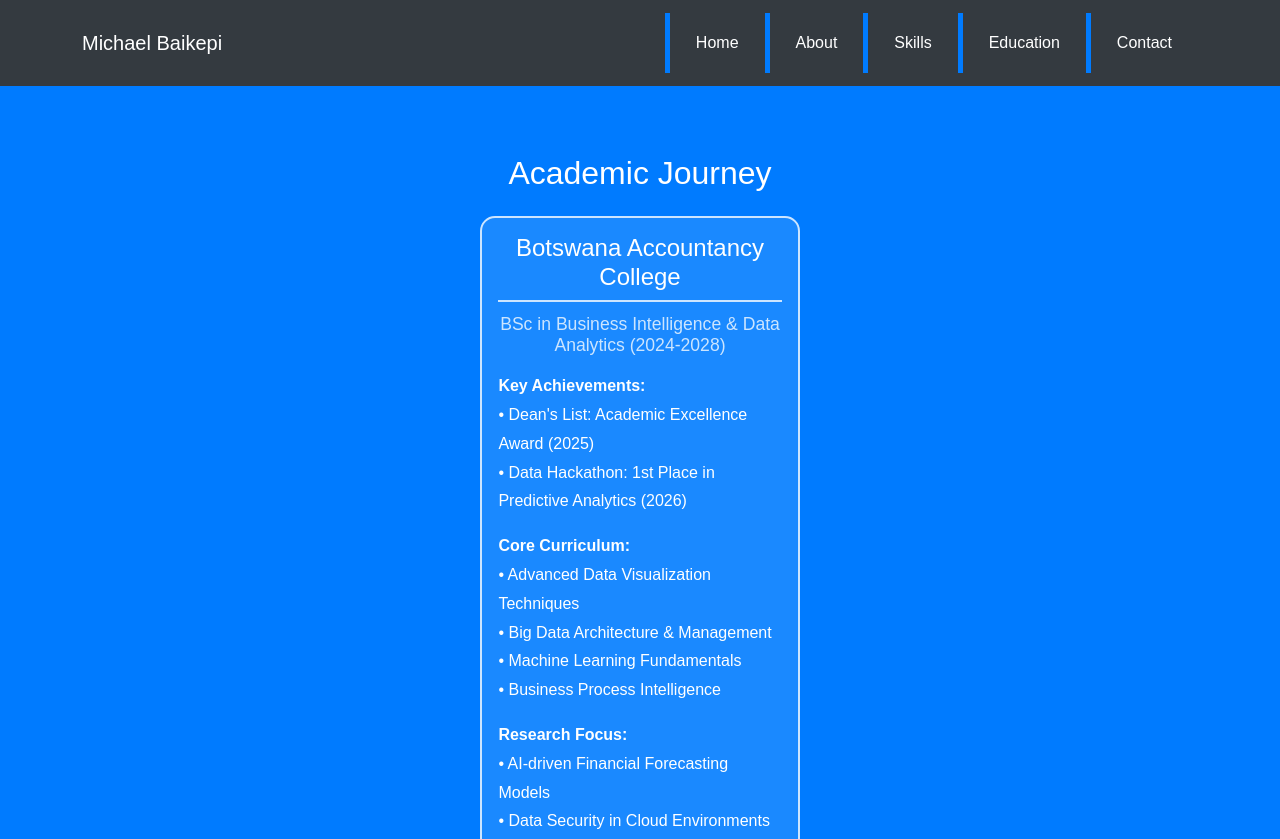
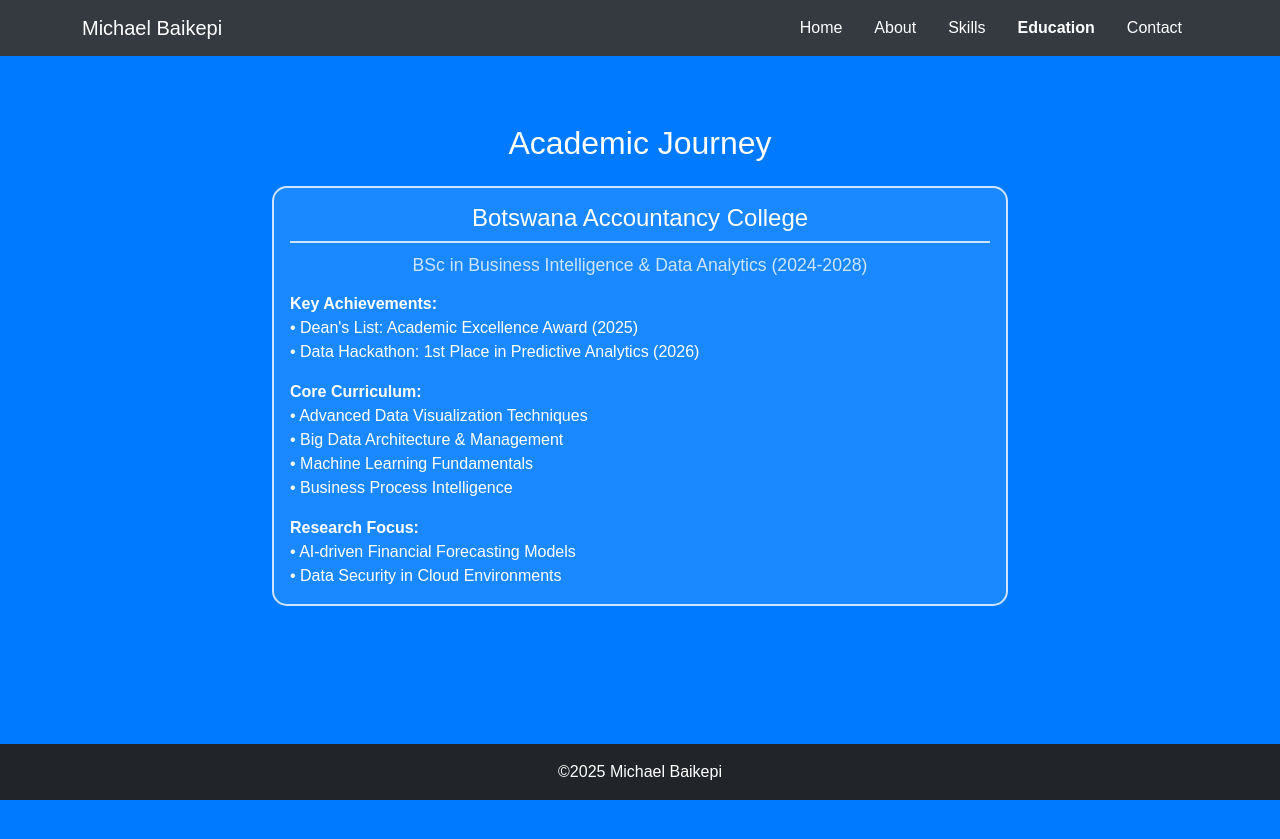
Before and after one commit to mreecho/personal-page, a plain HTML site: page education.html in a window 1280 px wide. Shown: the top 839 px of the page. After the commit the page ends 800 px from the top, so only its background shows below. Drawn offline with nearby package versions, Linux system fonts and the light colour scheme.

Commit message:
Update style.css

```diff
--- a/style.css
+++ b/style.css
@@ -14,22 +14,13 @@ body {
   flex-direction: column;
   min-height: 100vh;
   font-family: 'Arial', sans-serif;
-  position: relative;
+  background-color: #007bff;
+  color: white;
 }
 
 main {
   flex: 1;
-  background-color: #007bff;
-  display: flex;
-  align-items: center;
-  justify-content: center;
   padding: 20px 0;
-}
-
-header.bg-primary {
-  background-color: transparent !important;
-  width: 100%;
-  padding: 2rem 0;
 }
 
 nav.navbar.bg-dark.navbar-dark {
@@ -42,27 +33,23 @@ nav.navbar.bg-dark.navbar-dark .navbar-nav .nav-link {
   padding: 0.5rem 1rem !important;
 }
 
-nav.navbar ul li {
-  background-color: transparent !important;
-}
-
-ul {
-  list-style-type: none;
-  padding: 0;
+.nav-link.active {
+  color: #007bff !important;
+  font-weight: bold !important;
 }
 
 .about-content p {
-  color: white !important;
+  font-size: 1.1rem;
+  line-height: 1.8;
 }
 
 .skills-content li {
-  color: white !important;
   background-color: transparent !important;
-  border-left: 3px solid #cce5ff !important;
+  border-left: 3px solid #cce5ff;
   font-size: 1.1rem;
   padding: 12px;
   margin: 8px 0;
-  text-align: left;
+  list-style: none;
 }
 
 .education-card {
@@ -83,11 +70,6 @@ ul {
   font-size: 1.1rem;
 }
 
-.education-card .card-text {
-  font-size: 1rem;
-  line-height: 1.8;
-}
-
 .contact-content .contact-card {
   background-color: rgba(255, 255, 255, 0.1);
   border: 2px solid #cce5ff;
@@ -96,11 +78,10 @@ ul {
 }
 
 .contact-content li {
-  font-size: 1.1rem;
+  background-color: transparent !important;
+  border-left: 3px solid #cce5ff;
   padding: 10px;
-  border-left: 3px solid #cce5ff;
   margin: 15px 0;
-  text-align: left;
 }
 
 .contact-content .form-control {
@@ -111,22 +92,6 @@ ul {
 
 .contact-content .form-control::placeholder {
   color: #dee2e6;
-}
-
-ul li {
-  background: #f8f9fa;
-  padding: 10px;
-  margin: 5px 0;
-  border-left: 5px solid #007bff;
-}
-
-section {
-  padding: 40px 0;
-}
-
-.card {
-  margin-top: 15px;
-  border: 1px solid #007bff;
 }
 
 img.rounded-circle {
@@ -146,3 +111,7 @@ footer {
 footer p {
   margin-bottom: 0;
 }
+
+.text-justify {
+  text-align: justify;
+}
```
